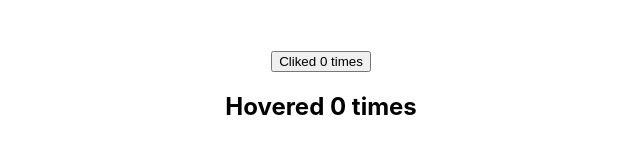
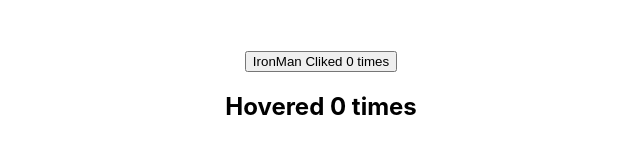
Before and after one commit to sonya0504/learn_react, a React (Create React App) app in the folder hello_world/: page / in a window 1280 px wide. Shown: the top 160 px of the page, without its empty margins (319-959 px from the left). Built offline with nearby package versions, Linux system fonts and the light colour scheme.

Commit message:
Higher Order Component Part 3

```diff
--- a/hello_world/src/App.js
+++ b/hello_world/src/App.js
@@ -6,7 +6,7 @@
 function App() {
   return (
     <div className="App">
-      <ClickCounter />
+      <ClickCounter name="IronMan"/>
       <HoverCounter />
     </div>
   );
--- a/hello_world/src/components/ClickCounter.js
+++ b/hello_world/src/components/ClickCounter.js
@@ -6,9 +6,9 @@
     render() {
             const { count, incrementCount } = this.props;
         return (
-            <button onClick={incrementCount}>Cliked {count} times</button>
+            <button onClick={incrementCount}>{this.props.name} Cliked {count} times</button>
         )
     }
 }
 
-export default withCounter(ClickCounter);
+export default withCounter(ClickCounter, 5);
--- a/hello_world/src/components/HoverCounter.js
+++ b/hello_world/src/components/HoverCounter.js
@@ -11,4 +11,4 @@
     }
 }
 
-export default withCounter(ClickCounter);
+export default withCounter(ClickCounter, 10);
--- a/hello_world/src/components/withCounter.js
+++ b/hello_world/src/components/withCounter.js
@@ -1,6 +1,6 @@
 import React from 'react';
 
-const withCounter = WrappedComponent => {
+const withCounter = (WrappedComponent, incrementNumber) => {
     class WithCounter extends React.Component {
 
     constructor(props) {
@@ -13,12 +13,18 @@
 
     incrementCount = () => {
         this.setState(prevState => {
-            return {count: prevState.count + 1}
+            return {count: prevState.count + incrementNumber}
         })
     }
 
         render() {
-            return <WrappedComponent incrementCount={this.incrementCount} count={this.state.count} />
+            return (
+                <WrappedComponent
+                    incrementCount={this.incrementCount}
+                    count={this.state.count}
+                    {...this.props}
+                />
+            )
         }
     }
     return WithCounter
```
Also changed, not shown: 1 other file (tests, documents, lock files or other folders).
